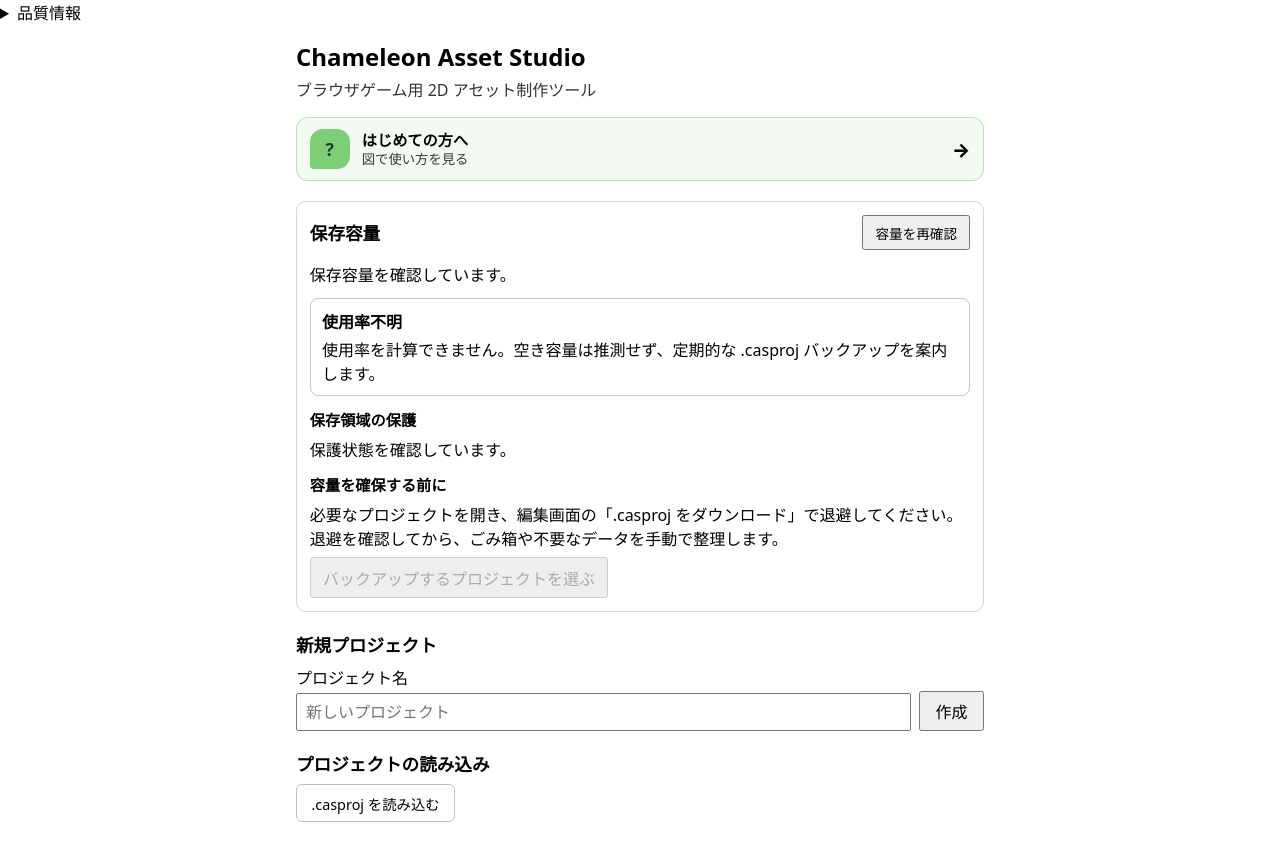
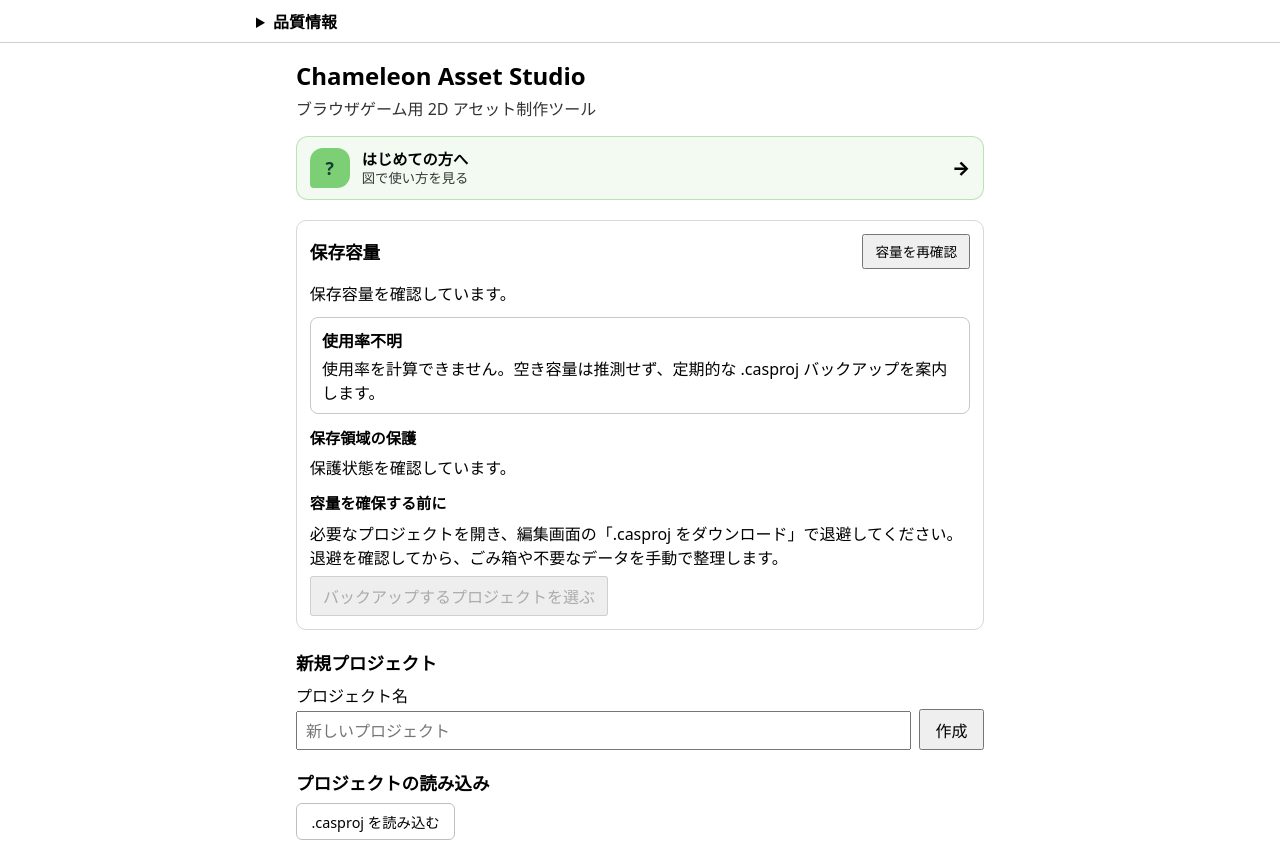
Before and after one commit to chameleonjp-lab/chameleonassetstudio, a React (Vite) app: page / in a window 1280 px wide. Shown: the top 842 px of the page. Built offline with nearby package versions, Linux system fonts and the light colour scheme.

Commit message:
feat: add keyboard focus and reduced motion styles

```diff
--- a/src/styles.css
+++ b/src/styles.css
@@ -70,3 +70,64 @@ select {
   border-color: #2a9d8f;
   background: #2a9d8f12;
 }
+
+
+/* キーボード操作中の現在位置を、色だけに頼らず明確に示す（Group 21C）。 */
+:focus-visible {
+  outline: 3px solid #005fcc;
+  outline-offset: 3px;
+}
+
+/* 動きを減らす設定を尊重し、スクロール・アニメーション・遷移を抑える（Group 21C）。 */
+@media (prefers-reduced-motion: reduce) {
+  *,
+  *::before,
+  *::after {
+    animation-duration: 0.01ms !important;
+    animation-iteration-count: 1 !important;
+    scroll-behavior: auto !important;
+    transition-duration: 0.01ms !important;
+  }
+}
+
+.quality-status {
+  border-bottom: 1px solid #8886;
+  padding: 0.55rem 0.85rem;
+  overflow-wrap: anywhere;
+}
+
+.quality-status details {
+  max-width: 48rem;
+  margin: 0 auto;
+}
+
+.quality-status summary {
+  cursor: pointer;
+  font-weight: 700;
+}
+
+.quality-status-note {
+  margin: 0.55rem 0;
+  font-size: 0.88rem;
+}
+
+.quality-status-metrics {
+  display: grid;
+  grid-template-columns: repeat(auto-fit, minmax(12rem, 1fr));
+  gap: 0.45rem 1rem;
+  margin: 0;
+}
+
+.quality-status-metrics div {
+  min-width: 0;
+}
+
+.quality-status-metrics dt {
+  font-size: 0.82rem;
+  font-weight: 700;
+}
+
+.quality-status-metrics dd {
+  margin: 0.12rem 0 0;
+  font-variant-numeric: tabular-nums;
+}
```
